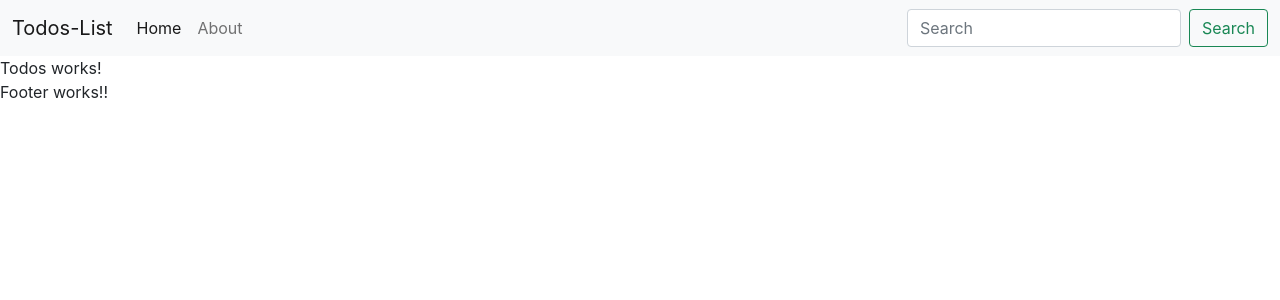
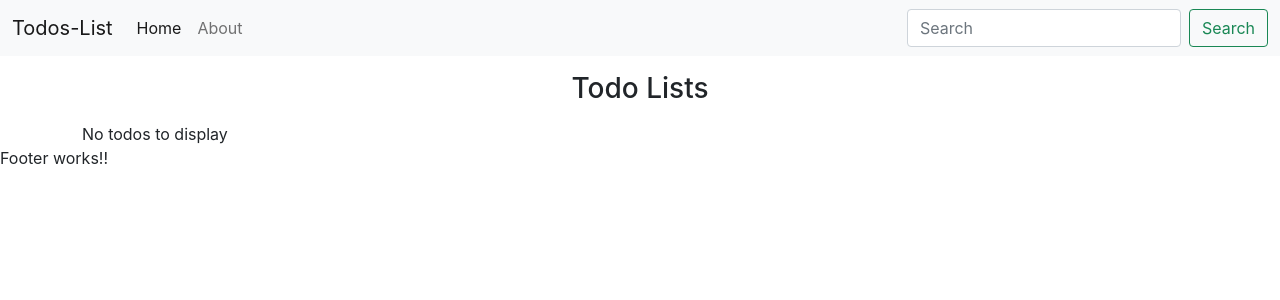
Before and after one commit to Anurag96/React_tutorials, a React (Create React App) app in the folder todos-list/: page / in a window 1280 px wide. Shown: the top 300 px of the page. Built offline with nearby package versions, Linux system fonts and the light colour scheme.

Commit message:
Adding items to the list and deleting from the list

```diff
--- a/todos-list/src/App.js
+++ b/todos-list/src/App.js
@@ -2,12 +2,29 @@ import './App.css';
 import Header from "./MyComponents/Header"
 import Todos from "./MyComponents/Todos"
 import {Footer} from "./MyComponents/Footer"
+import React,{useState} from 'react'
 
 function App() {
+
+  const onDelete = (todo)=>{
+    console.log('You have reached onDelete function',todo)
+    // let index=todos.indexOf(todo);
+    // todos.splice(index,1)
+    setTodos(todos.filter((e)=>{
+      return e!==todo;
+    }))
+  }
+
+  const [todos,setTodos]=useState([
+    {sno:1,title:"go to the market",desc:"You need to go to market for shopping"},
+    {sno:2,title:"go to the mall",desc:"You need to go to mall for window shopping"},
+    {sno:3,title:"go to the restaurant",desc:"You need to go to restaurant for eating"}
+  ])
+
   return (
     <div>
     <Header title="Todos-List" searchBar={true}/>
-    <Todos/>
+    <Todos todos={todos} onDelete={onDelete}/>
     <Footer/>
     </div>
    );
--- a/todos-list/src/MyComponents/Header.js
+++ b/todos-list/src/MyComponents/Header.js
@@ -33,7 +33,12 @@ export default function Header(props) {
     )
 }
 
+Header.defaultProps = {
+  title : "Welcome to default title",
+  searchBar: false
+}
 
 Header.propTypes = {
-  title : PropTypes.string
+  title : PropTypes.string,
+  searchBar:PropTypes.bool.isRequired
 }
--- /dev/null
+++ b/todos-list/src/MyComponents/Todoitems.js
@@ -0,0 +1,12 @@
+import React from 'react'
+
+export const Todoitems = ({todo,onDelete}) => {
+    return (
+        <div>
+            <h4>{todo.title}</h4>
+            <h4>{todo.desc}</h4>
+            <button className="btn btn-sm btn-danger" onClick={()=>onDelete(todo)}>Delete</button>
+        </div>
+
+    )
+}
--- a/todos-list/src/MyComponents/Todos.js
+++ b/todos-list/src/MyComponents/Todos.js
@@ -1,9 +1,18 @@
 import React from 'react'
+import {Todoitems} from './Todoitems'
 
-const Todos = () => {
+const Todos = (props) => {
     return (
-        <div>
-            Todos works!
+        <div className="container">
+            <h3 class="text-center my-3">Todo Lists</h3>
+            {props.todos.length?"No todos to display":
+            props.todos.map((todo)=>{
+                return <Todoitems
+                todo={todo}
+                key={todo.sno}
+                onDelete={props.onDelete}/>
+            })
+         }
         </div>
     )
 }
```
Also changed, not shown: todos-list/src/MyComponents/TodoItem.js (deleted, +0 -11 lines).
